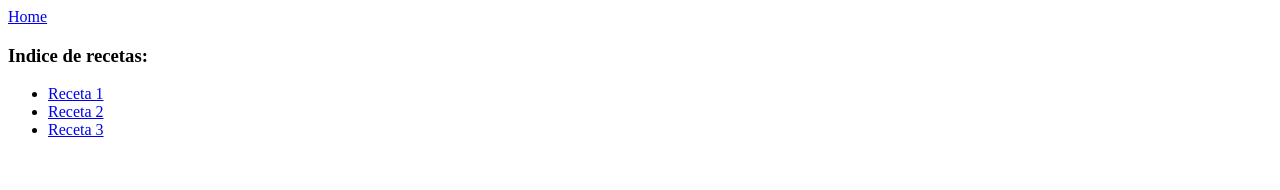
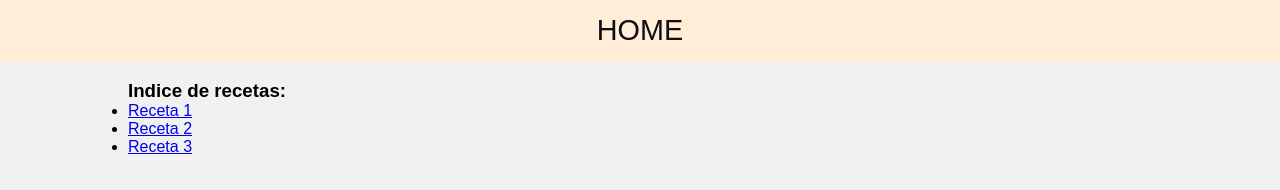
Before and after one commit to may-fernandez/Entrenamiento1_Ejercicio3, a plain HTML site: page index.html in a window 1280 px wide. Drawn offline with Linux system fonts and the light colour scheme.

Commit message:
Modificacion index y style

```diff
--- a/index.html
+++ b/index.html
@@ -8,7 +8,7 @@
 </head>
 <body>
     <header>
-        <a href="#">Home</a>
+        <a href="#" id="home">Home</a>
     </header>
     <main>
         <h3>Indice de recetas:</h3>
--- a/style.css
+++ b/style.css
@@ -0,0 +1,39 @@
+*{
+    margin: 0;
+    padding: 0;
+    font-family: Arial, Helvetica, sans-serif;
+}
+
+body{
+    background-color: #f1f1f1;
+    display: flex;
+    flex-direction: column;
+    align-items: center;
+}
+
+header{
+    display: flex;
+    flex-direction: column;
+    align-items: center;
+    justify-content: center;
+    position: fixed;
+    width: 100%;
+    height: auto;
+    background-color: #ffedd7;
+    top: 0;
+}
+
+header #home{
+    font-size: 1.8em;
+    text-decoration: none;
+    text-transform: uppercase;
+    font-weight: 500;
+    color: #0e0e0e;
+    margin: 0.5em 0;
+}
+
+main{
+    width: 80%;
+    height: 100vh;
+    margin-top: 5em;
+}
```
